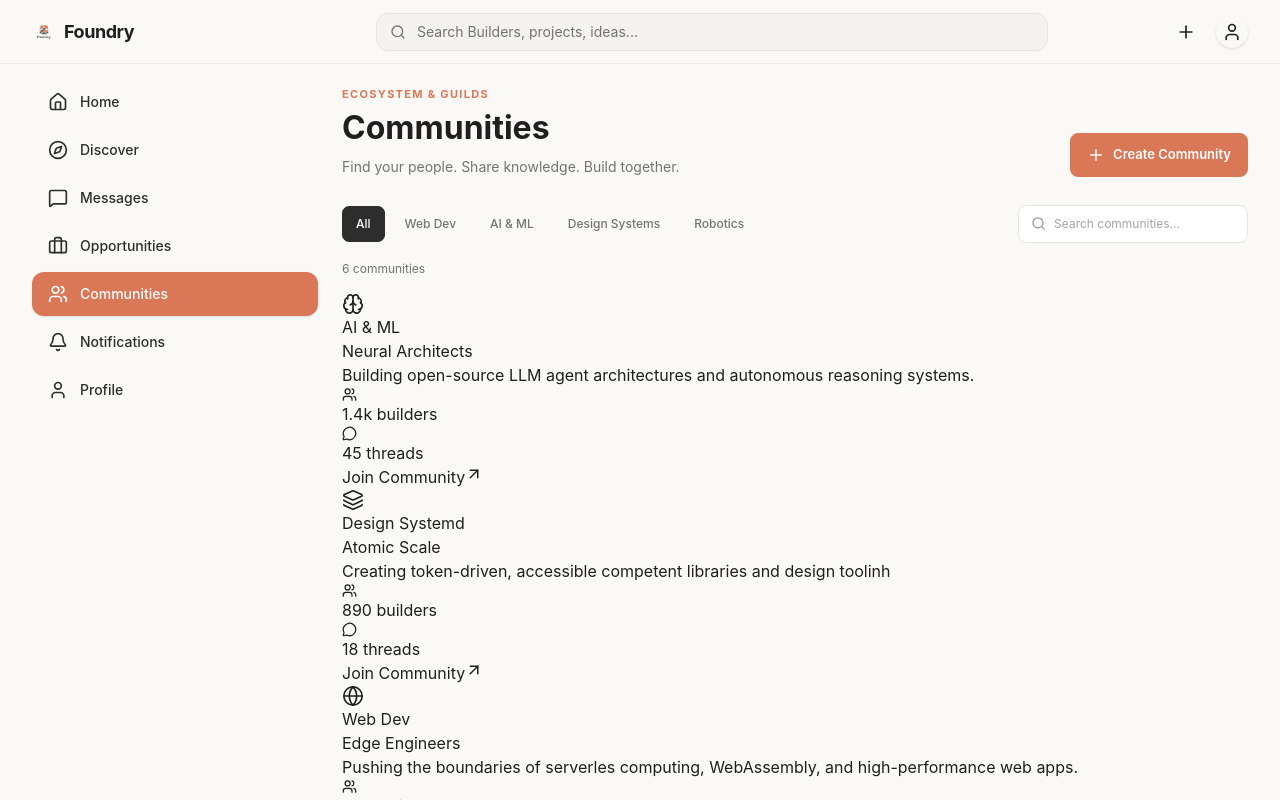
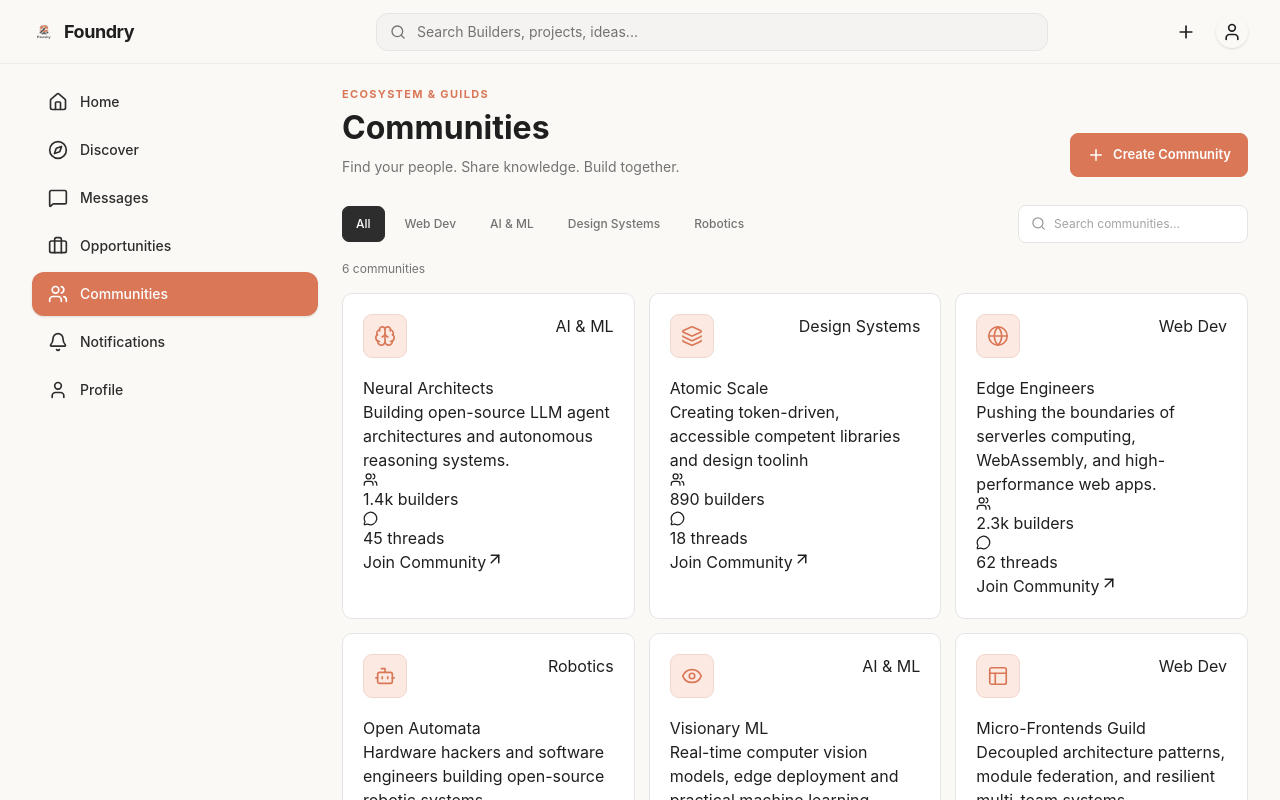
Before and after one commit to TechSage01/Foundry-Frontend, a React (Vite) app: page /communities in a window 1280 px wide. Shown: the top 800 px of the page. Built offline with nearby package versions, Linux system fonts and the light colour scheme.

Commit message:
fix: fixed typi

```diff
--- a/src/App.css
+++ b/src/App.css
@@ -2725,3 +2725,47 @@
 .communities-results button:hover{
   text-decoration: underline;
 }
+.community-grid {
+  display: grid;
+  grid-template-columns: repeat(auto-fill, minmax(250px, 1fr));
+  gap: 14px;
+}
+.community-card {
+  min-width: 0;
+  display: flex;
+  flex-direction: column;
+  padding: 20px;
+  border: 1px solid #e5e5e5;
+  border-radius: 10px;
+  background: #ffffff;
+  transition:
+    border-color 0.2s ease,
+    box-shadow 0.2s ease,
+    transform 0.2s ease;
+}
+.community-card:hover{
+  border-color: #d9d9d9;
+  box-shadow: 0 8px 24px rgba(0, 0, 0, 0.05);
+  transform: translateY(-2px);
+}
+
+
+.community-card-top {
+  display: flex;
+  align-items: flex-start;
+  justify-content: space-between;
+  gap: 12px;
+  margin-bottom: 18px;
+}
+.community-icon {
+  width: 44px;
+  height: 44px;
+  display: flex;
+  align-items: center;
+  justify-content: center;
+  flex-shrink: 0;
+  border: 1px solid #f0d7ce;
+  border-radius: 9px;
+  background: #fce9e2;
+  color: #d97757;
+}
--- a/src/data/communitiesData.js
+++ b/src/data/communitiesData.js
@@ -12,7 +12,7 @@ const communities = [
     {
         id: 2,
         name: 'Atomic Scale',
-        category: 'Design Systemd',
+        category: 'Design Systems',
         description:
            'Creating token-driven, accessible competent libraries and design toolinh',
         builders: 890,
```
